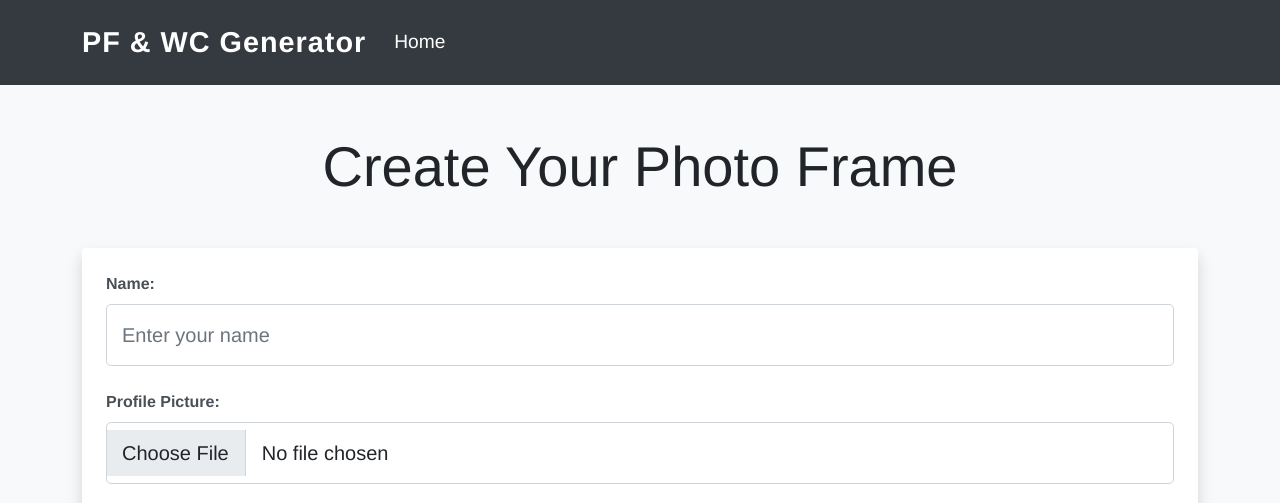
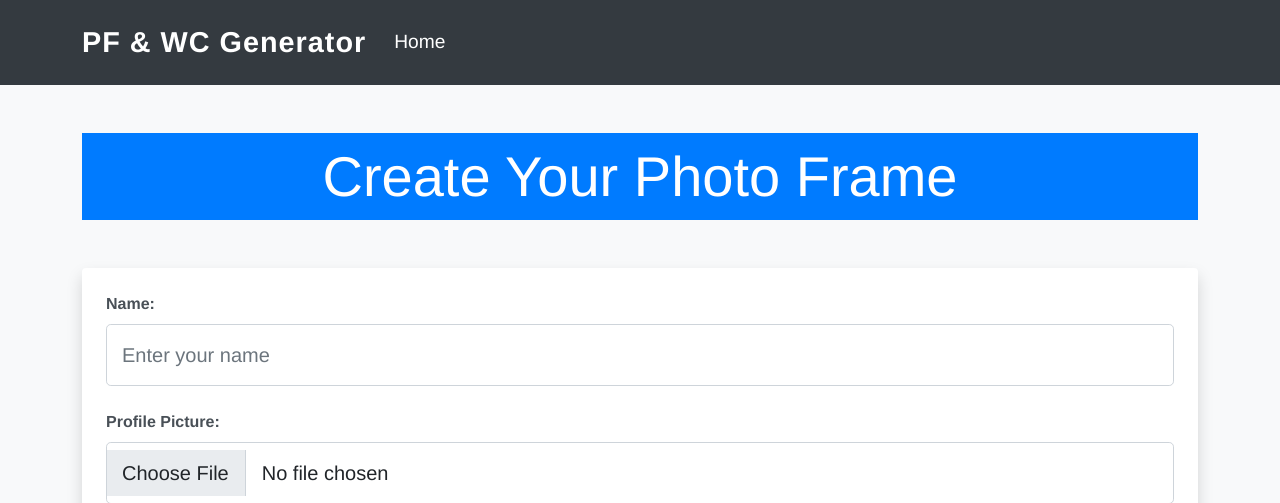
Before and after one commit to NihalSWE/PhotoFrame-WishingCard-Generator, a Django app: page /photoupload/ in a window 1280 px wide. Shown: the top 503 px of the page. Run offline with Django 4.2, Linux system fonts and the light colour scheme; data comes from the database, SQL or seed files in the repository; both versions use the stored data as it was after the commit.

Commit message:
small improvement for PhotoFrame

```diff
--- a/PhotoUpload/templates/photoupload/photoupload.html
+++ b/PhotoUpload/templates/photoupload/photoupload.html
@@ -5,7 +5,8 @@
 
 {% block body %}
 <div class="container py-5">
-    <h1 class="text-center mb-5 display-4">Create Your Photo Frame</h1>
+    <h1 class="text-center mb-5 display-4" style="background-color: #007bff; color: #fff; padding: 10px;">Create Your Photo Frame</h1>
+
 
     <form method="post" enctype="multipart/form-data" class="mb-5 p-4 shadow rounded bg-white" id="photo-frame-form">
         {% csrf_token %}
@@ -38,7 +39,9 @@
         </div>
     </form>
 
+
     <hr class="my-5">
+    <h1 class="text-center mb-5 display-4" style="background-color: #007bff; color: #fff; padding: 10px;">Photo Frames</h1>
 
     <div class="row justify-content-center">
         {% for photo_frame in photo_frames %}
```
Also changed, not shown: combined_photo_frame.png, db.sqlite3, media/photo_frame_images/4e733f66-20dc-4db9-95dd-4bfb710c8299_8df7Er5.jpeg (added), media/photo_frame_images/5e497358-39ae-4c27-b920-2a137e31b15f_fk2oXaN.jpeg (added), media/photo_frame_images/zahid_vai_HYCzukh.jpg (added).
